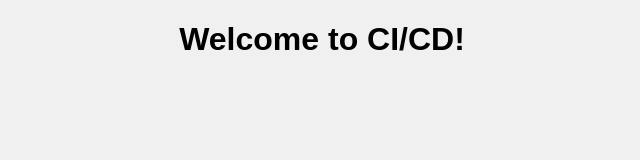
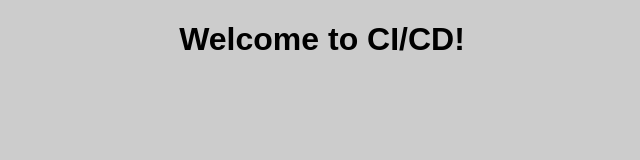
Before and after one commit to serhii-korniichuk/ci-cd, a plain HTML site: page index.html in a window 1280 px wide. Shown: the whole page, without its empty margins (318-958 px from the left). Drawn offline with Linux system fonts and the light colour scheme.

Commit message:
feat: init project

```diff
--- a/styles.css
+++ b/styles.css
@@ -1,5 +1,5 @@
 body {
-  background-color: #f0f0f0;
+  background-color: #cccccc;
   text-align: center;
   font-family: sans-serif;
 }
```
Also changed, not shown: 3 other files.
